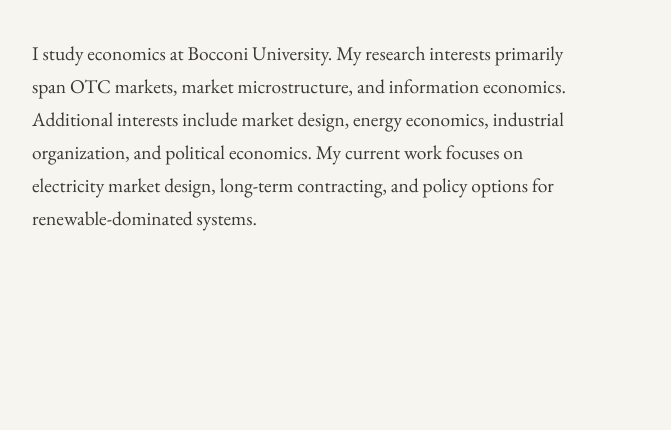
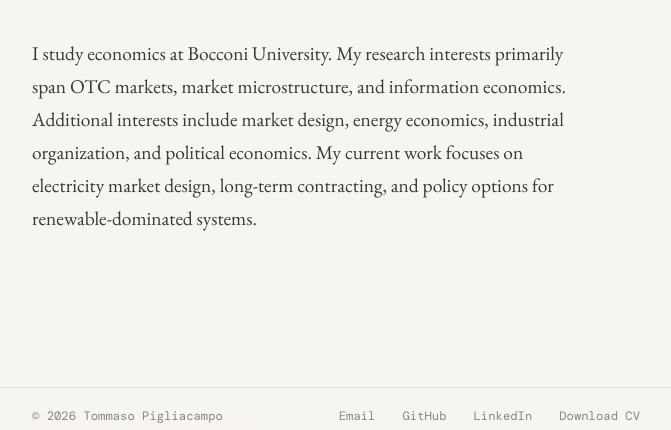
Before and after one commit to TommasoPigliacampo/tommasopigliacampo.github.io, a plain HTML site: page index.html in a window 1280 px wide. Shown: the part 355-785 px from the top of the page, without its empty margins (304-975 px from the left). Drawn offline with nearby package versions, Linux system fonts and the light colour scheme; a web font is replaced by a local one.

Commit message:
Update style.css

```diff
--- a/style.css
+++ b/style.css
@@ -25,6 +25,7 @@
   font-family: var(--serif);
   line-height: 1.7;
   min-height: 100vh;
+  padding-bottom: 80px;
 }
 
 .page {
@@ -308,9 +309,20 @@
 }
 
 footer {
+  position: fixed;
+
+  bottom: 0;
+  left: 0;
+  right: 0;
+
+  z-index: 999;
+
+  background: rgba(247,245,240,0.92);
+  backdrop-filter: blur(10px);
+
   border-top: 1px solid var(--line);
-  padding: 2.5rem 0;
-  margin-top: 4rem;
+
+  padding: 1rem 0;
 }
 
 footer .page {
@@ -318,6 +330,7 @@
   justify-content: space-between;
   align-items: center;
   flex-wrap: wrap;
+
   gap: 1rem;
 }
 
```
